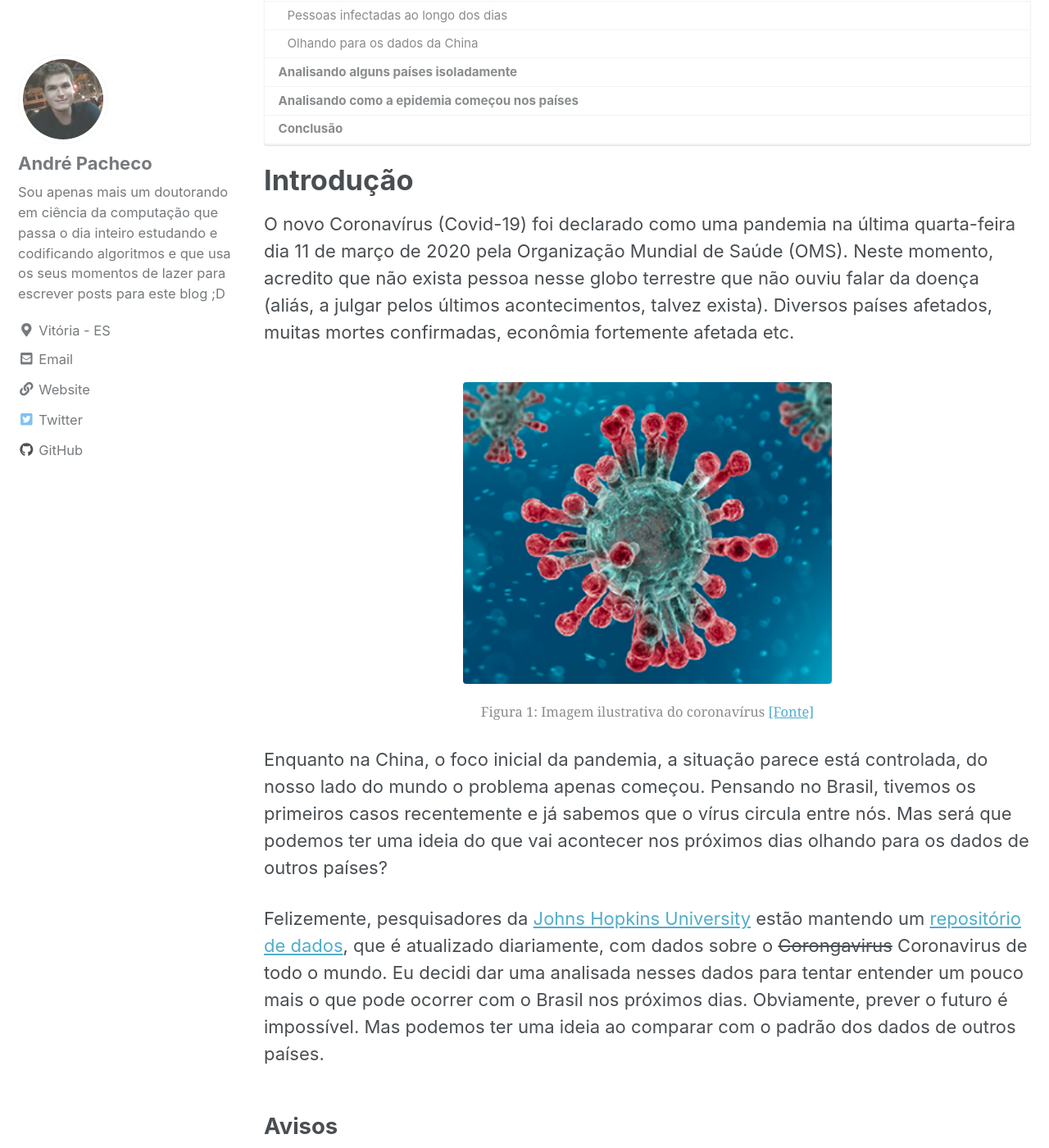
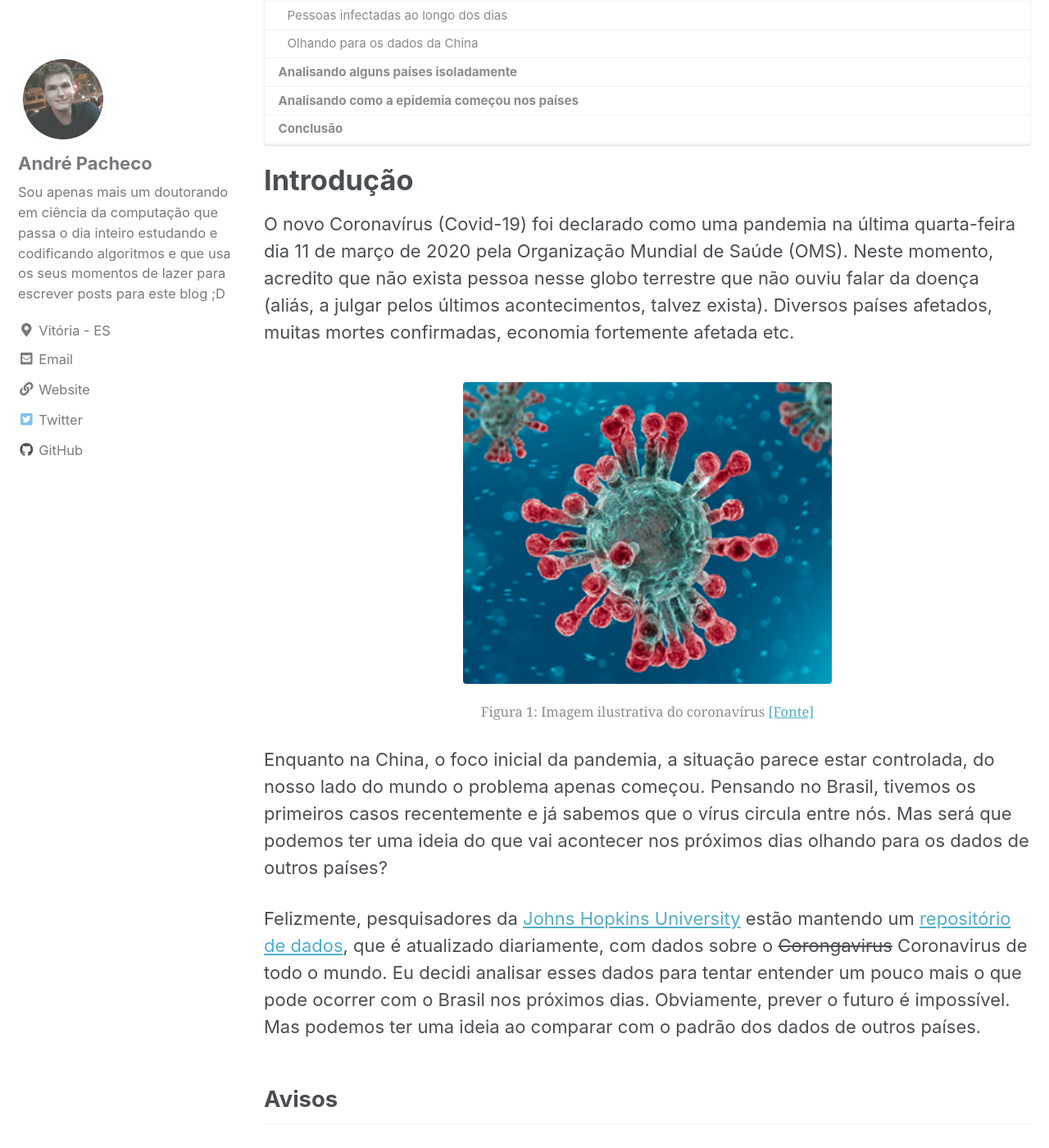
Before and after one commit to compintel/compintel.github.io, a Jekyll site: the page built from _posts/cool-stuffs/2020-03-15-analisando-coronavirus.md, in a window 1280 px wide and 1400 px high, scrolled down 369 px. Shown: the whole window at 82% size. Built offline with Jekyll 4.4.1, drawn with Linux system fonts in a browser that asks for light colours; cached includes are drawn as plain includes; nearby versions of some CDN libraries; formulas are drawn with MathJax 3; comment, search, counter and statistics services are not loaded; some of the changed text lies outside the part shown.

Commit message:
fx typos

```diff
--- a/_posts/cool-stuffs/2020-03-15-analisando-coronavirus.md
+++ b/_posts/cool-stuffs/2020-03-15-analisando-coronavirus.md
@@ -16,7 +16,7 @@ tags:
 ---
 
 # Introdução
-O novo Coronavírus (Covid-19) foi declarado como uma pandemia na última quarta-feira dia 11 de março de 2020 pela Organização Mundial de Saúde (OMS). Neste momento, acredito que não exista pessoa nesse globo terrestre que não ouviu falar da doença (aliás, a julgar pelos últimos acontecimentos, talvez exista). Diversos países afetados, muitas mortes confirmadas, econômia fortemente afetada etc.
+O novo Coronavírus (Covid-19) foi declarado como uma pandemia na última quarta-feira dia 11 de março de 2020 pela Organização Mundial de Saúde (OMS). Neste momento, acredito que não exista pessoa nesse globo terrestre que não ouviu falar da doença (aliás, a julgar pelos últimos acontecimentos, talvez exista). Diversos países afetados, muitas mortes confirmadas, economia fortemente afetada etc.
 
 <figure style="width: 450px; height: 400px;" class="align-center">
 
@@ -28,9 +28,9 @@ O novo Coronavírus (Covid-19) foi declarado como uma pandemia na última quarta
 
 </figure>
 
-Enquanto na China, o foco inicial da pandemia, a situação parece está controlada, do nosso lado do mundo o problema apenas começou. Pensando no Brasil, tivemos os primeiros casos recentemente e já sabemos que o vírus circula entre nós. Mas será que podemos ter uma ideia do que vai acontecer nos próximos dias olhando para os dados de outros países?
+Enquanto na China, o foco inicial da pandemia, a situação parece estar controlada, do nosso lado do mundo o problema apenas começou. Pensando no Brasil, tivemos os primeiros casos recentemente e já sabemos que o vírus circula entre nós. Mas será que podemos ter uma ideia do que vai acontecer nos próximos dias olhando para os dados de outros países?
 
-Felizemente, pesquisadores da [Johns Hopkins University](https://www.jhu.edu/) estão mantendo um [repositório de dados](https://github.com/CSSEGISandData/COVID-19), que é atualizado diariamente, com dados sobre o ~~Corongavirus~~ Coronavirus de todo o mundo. Eu decidi dar uma analisada nesses dados para tentar entender um pouco mais o que pode ocorrer com o Brasil nos próximos dias. Obviamente, prever o futuro é impossível. Mas podemos ter uma ideia ao comparar com o padrão dos dados de outros países.
+Felizmente, pesquisadores da [Johns Hopkins University](https://www.jhu.edu/) estão mantendo um [repositório de dados](https://github.com/CSSEGISandData/COVID-19), que é atualizado diariamente, com dados sobre o ~~Corongavirus~~ Coronavirus de todo o mundo. Eu decidi analisar esses dados para tentar entender um pouco mais o que pode ocorrer com o Brasil nos próximos dias. Obviamente, prever o futuro é impossível. Mas podemos ter uma ideia ao comparar com o padrão dos dados de outros países.
 
 ## Avisos
 - Primeiramente, não sou virologista. Estou apenas olhando para os dados e tentando traçar um prognóstico.
```
Also changed, not shown: other parts of _posts/cool-stuffs/2020-03-15-analisando-coronavirus.md (+5 -5 lines).
